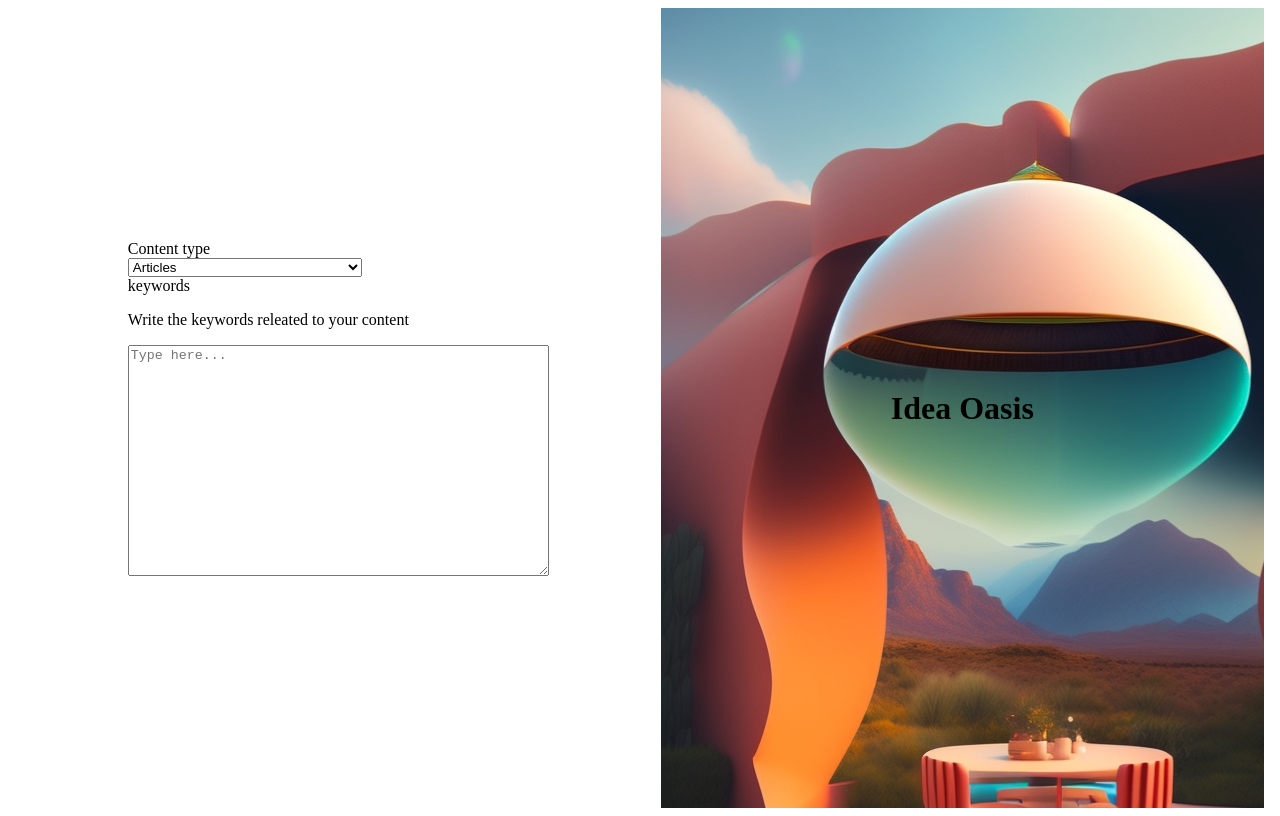
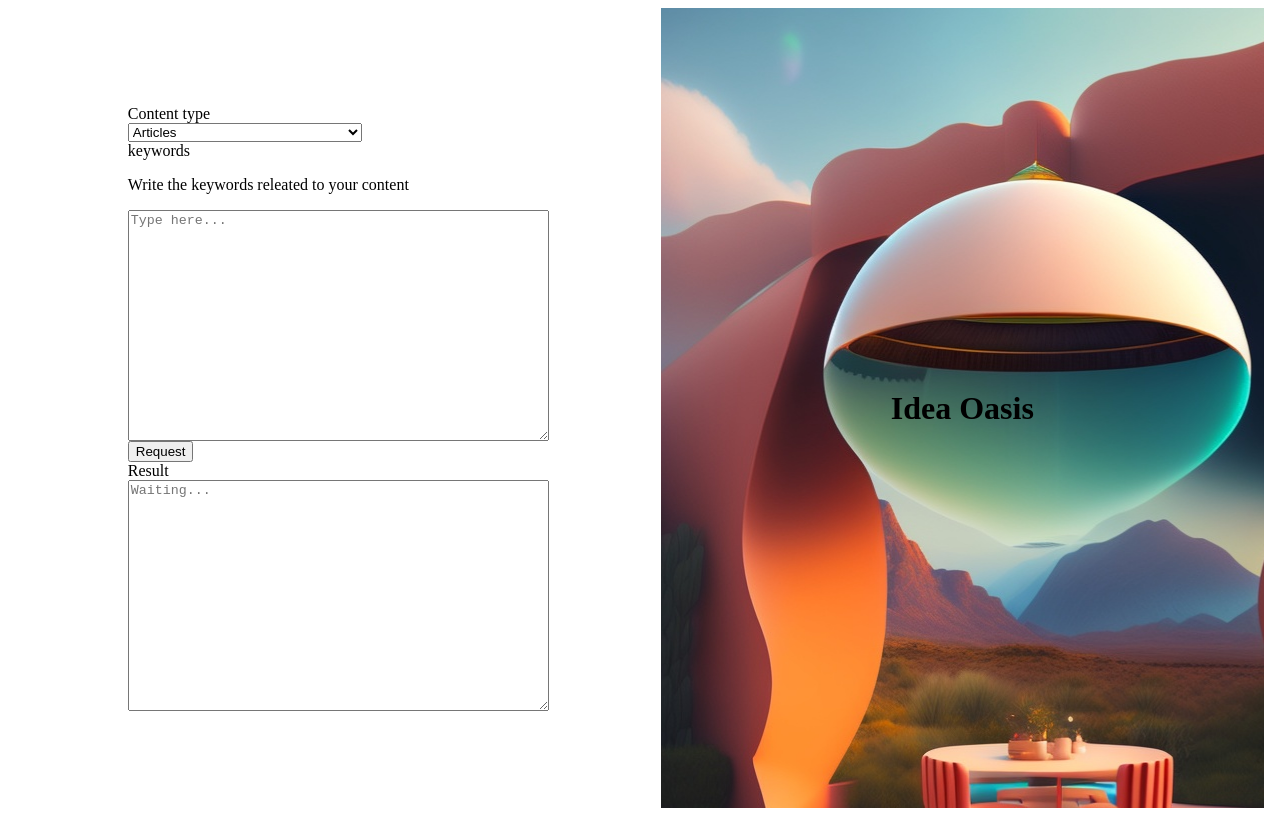
Before and after one commit to engenheiracoelho/Creator-Ideas, a React (Create React App) app: page / in a window 1280 px wide. Built offline with nearby package versions, Linux system fonts and the light colour scheme.

Commit message:
feat: add new openAiRequester component

```diff
--- /dev/null
+++ b/src/components/openAiRequester/index.js
@@ -0,0 +1,22 @@
+import '../../styles/App.css'
+
+import React,  { useState } from 'react';
+
+
+const OpenAiRequester = ({ text, contentType }) => {
+
+  const [sugestions, setSugestions] = useState()
+  const handleClick = (event) => {
+    setSugestions(event);
+  };
+
+  return (
+    <>
+        <button onClick={handleClick}>Request</button>
+        <label>Result</label>
+        <textarea rows="15" cols="50" placeholder="Waiting..." value={sugestions}></textarea>
+    </>
+  );
+};
+
+export default OpenAiRequester;
--- a/src/pages/App.js
+++ b/src/pages/App.js
@@ -17,6 +17,7 @@ function App() {
           <form>
             <Select setContentType={setContentType} contentType={contentType}/>
             <Keywords text={text} setText={setText} />
+            <OpenAiRequester text={text} contentType={contentType} />
           </form>
         </div>
         <div className="App-bar">
--- a/src/styles/App.css
+++ b/src/styles/App.css
@@ -16,6 +16,18 @@
   height: 100vh;
 }
 
+.App-button {
+  margin-top: 10px;
+  background-color: black;
+  border: none;
+  color: white;
+  padding: 15px 32px;
+  text-align: center;
+  text-decoration: none;
+  display: inline-block;
+  font-size: 16px;
+}
+
 .App-form {
   width: 100vh;
   height: 100vh;
```
